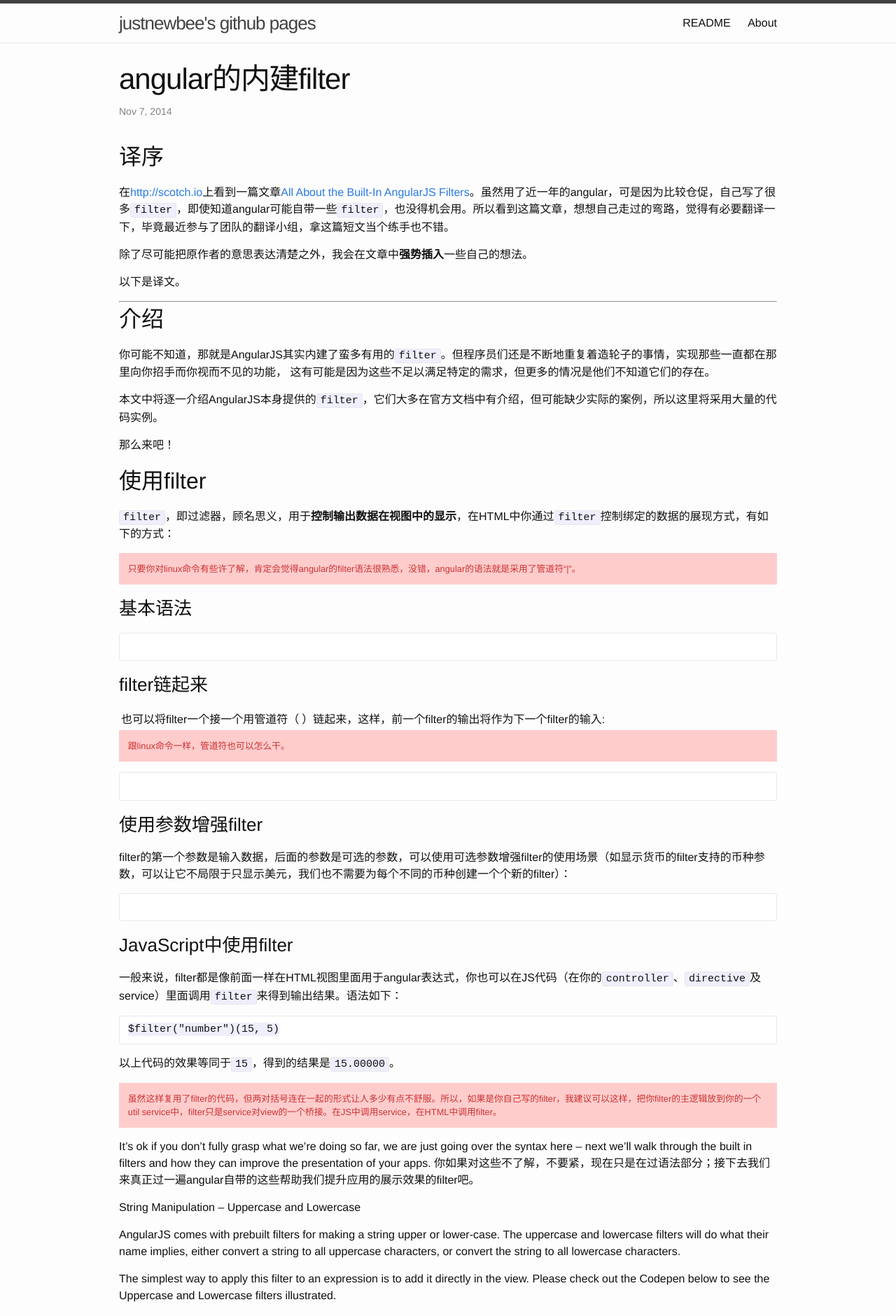
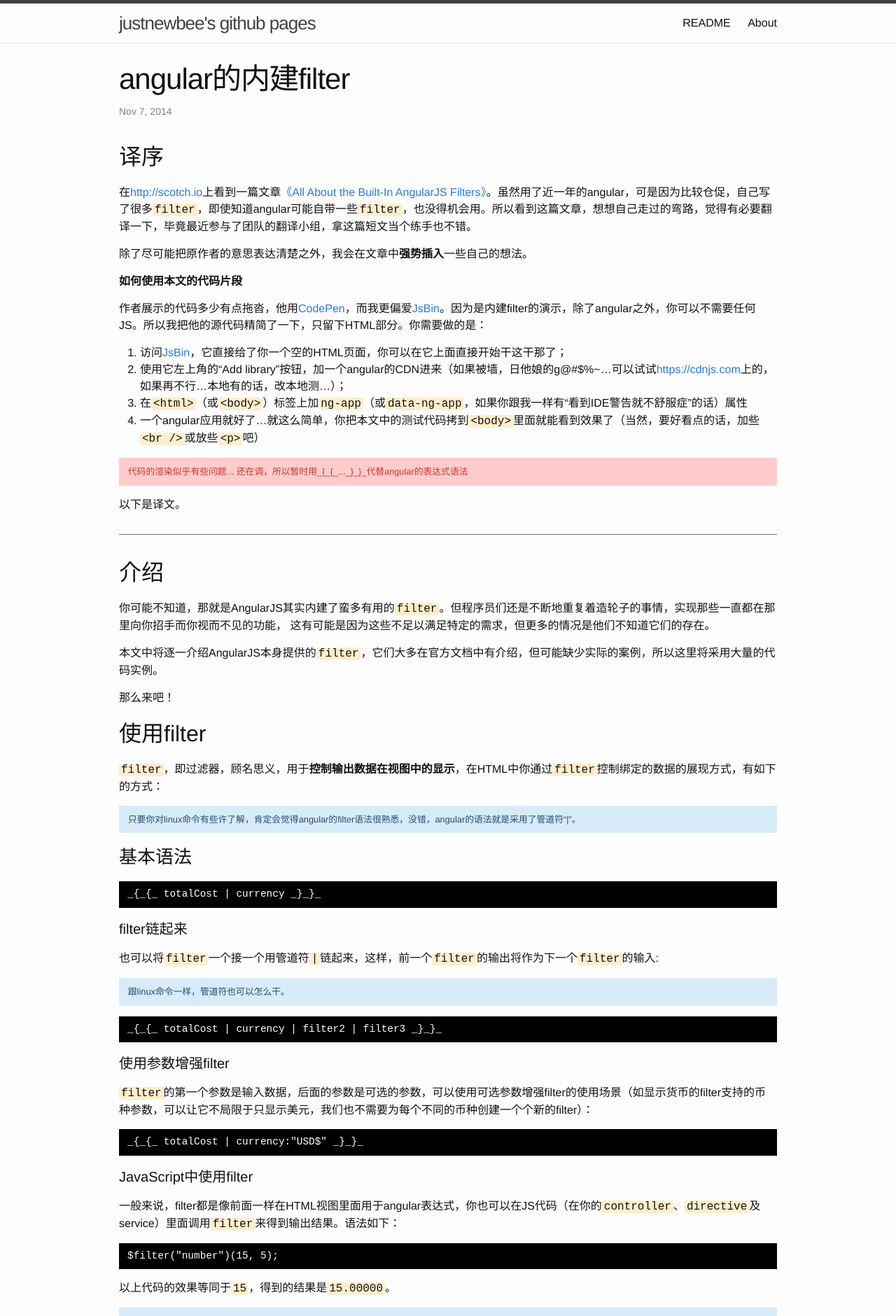
Before and after one commit to justnewbee/justnewbee.github.io, a Jekyll site: the page built from _posts/2014-11-07-angular-builtin-filters.md, in a window 1280 px wide. Shown: the top 1880 px of the page at 70% size. Built offline with Jekyll 4.4.1, drawn with Linux system fonts in a browser that asks for light colours; Markdown is read by kramdown in place of the engine named in the settings; comment, search, counter and statistics services are not loaded; some of the changed text lies outside the part shown.

Commit message:
update css so that the code will be much easy to see with black bg; translate angular builtin filters till datetime

````diff
--- a/_posts/2014-11-07-angular-builtin-filters.md
+++ b/_posts/2014-11-07-angular-builtin-filters.md
@@ -5,17 +5,32 @@ date:   2014-11-07 22:12:51
 categories: angular
 ---
 
-# 译序
+译序
+===
 
-在<http://scotch.io>上看到一篇文章[All About the Built-In AngularJS Filters](http://scotch.io/tutorials/javascript/all-about-the-built-in-angularjs-filters)。虽然用了近一年的angular，可是因为比较仓促，自己写了很多`filter`，即使知道angular可能自带一些`filter`，也没得机会用。所以看到这篇文章，想想自己走过的弯路，觉得有必要翻译一下，毕竟最近参与了团队的翻译小组，拿这篇短文当个练手也不错。
+在<http://scotch.io>上看到一篇文章[《All About the Built-In AngularJS Filters》](http://scotch.io/tutorials/javascript/all-about-the-built-in-angularjs-filters)。虽然用了近一年的angular，可是因为比较仓促，自己写了很多`filter`，即使知道angular可能自带一些`filter`，也没得机会用。所以看到这篇文章，想想自己走过的弯路，觉得有必要翻译一下，毕竟最近参与了团队的翻译小组，拿这篇短文当个练手也不错。
 
 除了尽可能把原作者的意思表达清楚之外，我会在文章中**强势插入**一些自己的想法。
+
+**如何使用本文的代码片段**
+
+作者展示的代码多少有点拖沓，他用[CodePen](http://codepen.io/)，而我更偏爱[JsBin](http://jsbin.com)。因为是内建filter的演示，除了angular之外，你可以不需要任何JS。所以我把他的源代码精简了一下，只留下HTML部分。你需要做的是：
+
+1. 访问[JsBin](http://jsbin.com)，它直接给了你一个空的HTML页面，你可以在它上面直接开始干这干那了；
+2. 使用它左上角的“Add library”按钮，加一个angular的CDN进来（如果被墙，日他娘的g@#$%~...可以试试<https://cdnjs.com>上的，如果再不行...本地有的话，改本地测...）；
+3. 在`<html>`（或`<body>`）标签上加`ng-app`（或`data-ng-app`，如果你跟我一样有“看到IDE警告就不舒服症”的话）属性
+4. 一个angular应用就好了...就这么简单，你把本文中的测试代码拷到`<body>`里面就能看到效果了（当然，要好看点的话，加些`<br />`或放些`<p>`吧）
+
+<p class="warning">
+代码的渲染似乎有些问题... 还在调，所以暂时用_{_{_..._}_}_代替angular的表达式语法
+</p>
 
 以下是译文。
 
 ---
 
-# 介绍
+介绍
+===
 
 你可能不知道，那就是AngularJS其实内建了蛮多有用的`filter`。但程序员们还是不断地重复着造轮子的事情，实现那些一直都在那里向你招手而你视而不见的功能，
 这有可能是因为这些不足以满足特定的需求，但更多的情况是他们不知道它们的存在。
@@ -28,68 +43,106 @@ categories: angular
 
 `filter`，即过滤器，顾名思义，用于**控制输出数据在视图中的显示**，在HTML中你通过`filter`控制绑定的数据的展现方式，有如下的方式：
 
-<p style="background-color: #FCC; color: #C33; padding: 1em; font-size: 0.8em;">
+<p class="note">
 只要你对linux命令有些许了解，肯定会觉得angular的filter语法很熟悉，没错，angular的语法就是采用了管道符“|”。
 </p>
 
 ## 基本语法
 
 ```
-{{ totalCost | currency }}
+_{_{_ totalCost | currency _}_}_
 ```
-## filter链起来
+### filter链起来
 
-也可以将filter一个接一个用管道符（|）链起来，这样，前一个filter的输出将作为下一个filter的输入:
+也可以将`filter`一个接一个用管道符`|`链起来，这样，前一个`filter`的输出将作为下一个`filter`的输入:
 
-<p style="background-color: #FCC; color: #C33; padding: 1em; font-size: 0.8em;">
+<p class="note">
 跟linux命令一样，管道符也可以怎么干。
 </p>
 
 ```
-{{ totalCost | currency | filter2 | filter3 }}
+_{_{_ totalCost | currency | filter2 | filter3 _}_}_
 ```
 
-## 使用参数增强filter
+### 使用参数增强filter
 
-filter的第一个参数是输入数据，后面的参数是可选的参数，可以使用可选参数增强filter的使用场景（如显示货币的filter支持的币种参数，可以让它不局限于只显示美元，我们也不需要为每个不同的币种创建一个个新的filter）：
+`filter`的第一个参数是输入数据，后面的参数是可选的参数，可以使用可选参数增强filter的使用场景（如显示货币的filter支持的币种参数，可以让它不局限于只显示美元，我们也不需要为每个不同的币种创建一个个新的filter）：
 
 ```
-{{ totalCost | currency:"USD$" }}
+_{_{_ totalCost | currency:"USD$" _}_}_
 ```
 
-## JavaScript中使用filter
+### JavaScript中使用filter
 
 一般来说，filter都是像前面一样在HTML视图里面用于angular表达式，你也可以在JS代码（在你的`controller`、`directive`及service）里面调用`filter`来得到输出结果。语法如下：
 
 ```
-$filter("number")(15, 5)
+$filter("number")(15, 5);
 ```
 
 以上代码的效果等同于`{{ 15 | number:5 }}`，得到的结果是`15.00000`。
 
-<p style="background-color: #FCC; color: #C33; padding: 1em; font-size: 0.8em;">
+<p class="note">
 虽然这样复用了filter的代码，但两对括号连在一起的形式让人多少有点不舒服。所以，如果是你自己写的filter，我建议可以这样，把你filter的主逻辑放到你的一个util service中，filter只是service对view的一个桥接。在JS中调用service，在HTML中调用filter。
 </p>
 
-It’s ok if you don’t fully grasp what we’re doing so far, we are just going over the syntax here – next we’ll walk through the built in filters and how they can improve the presentation of your apps.
-你如果对这些不了解，不要紧，现在只是在过语法部分；接下去我们来真正过一遍angular自带的这些帮助我们提升应用的展示效果的filter吧。
+# angular的内建filter介绍
 
-String Manipulation – Uppercase and Lowercase
+你如果对这些有点含糊，没什么头绪，不要紧，这里只是过一下`filter`的语法；接下去我们来真正过一遍angular自带的filter，以及如何使用它们提升应用的展示效果吧。
 
-AngularJS comes with prebuilt filters for making a string upper or lower-case. The uppercase and lowercase filters will do what their name implies, either convert a string to all uppercase characters, or convert the string to all lowercase characters.
+## 字符串大小写
 
-The simplest way to apply this filter to an expression is to add it directly in the view. Please check out the Codepen below to see the Uppercase and Lowercase filters illustrated.
+`uppercase`和`lowercase`做的事情，已经无需再解释了。
+
+```
+{{"LOWERCASE" | lowercase}} ➔ lowercase
+
+{{"uppercase" | uppercase}} ➔ UPPERCASE
+```
+
+<p class="note">
+之所以不把原文那么多内容译出来，是因为我对这两个filter持保留意见：1). 不是所有的语言（比如我们的汉字）都有大小写转换的需求 2). 这既然是显示的事情，
+那就让CSS来干吧，`text-transform: uppercase|lowercase`完全可以胜任这两个filter的工作，而且不会被angular重复执行。
+</p>
+
+## 数字与货币
+
+angular处理数字和货币的`number`和`currency`这两个filter还是非常有用的。
+
+`number`提供了小数点精确到第几位（四舍五入）的功能，可以处理小数点显示几位的需求。
 
 
-// JavaScript
-app.controller('limits', function($scope){
-  $scope.copy = "Lorem ipsum dolor sit amet, consectetur adipiscing elit, sed do eiusmod tempor incididunt ut labore et dolore magna aliqua."
-  $scope.yelling = "LOREM ISPUM DOLOR SIT AMET, CONSECTETUR ADIPISCING ELIT, SED DO EIUSMOD TEMPOR INCIDIUNT UT LABORE ET DOLORE MAGNA ALIQUA."
-})
+```
+不加任何参数，直接使用：
+_{_{_ 50 | number _}_}_ ➔ 50，等同于没用
 
-// HTML
-Uppercase:
-{{ copy | uppercase }}
+补齐小数点后4位：
+_{_{_ 50 | number:4 _}_}_ ➔ 50.0000
 
-Lowercase:
-{{ yelling | lowercase }}
+四舍五入到小数点后2位：
+_{_{_ 50.458 | number:2 _}_}_ ➔ 50.46
+```
+
+`currency`处理货币的显示，多少显示出angular的闪光点，它的作用是在数字前面加上美元符“$”，同时强制精确到小数点后两位，毕竟是钱，要算清楚。当然，你会说那没啥用，我们用RMB，要“￥”。这没问题，那只是angular默认的行为，记得之前我们说的`filter`可以通过参数扩展自己的功能么？`currency`接受货币符号的参数（实际上，那可以是任何内容）。angular 1.3+之后（1.3.0 beta不行），可以接受第二个参数，可以操控小数点。
+
+```
+不加任何参数，直接使用：
+_{_{_ 50 | currency _}_}_ ➔ $50.00
+
+我要RMB：
+_{_{_ 50.99 | currency:"￥" _}_}_ ➔ ￥50.99
+
+“搞怪”货币（不要在项目里这么干啊，不然i18n就不好处理了）：
+_{_{_ 50.999 | currency:"你要还我€：" _}_}_ ➔ 你要还我€：51.00
+
+操控小数点（要求angular 1.3+）：
+_{_{_ 59.99 | currency:'£':0 _}_}_ ➔ £60
+```
+
+## 日期和时间
+
+The Date and Time filters that come with Angular are amazing. The Date and Time filters will take any standard ISO 8601 date/time string and parse it into hundreds of different ways to meet your every need.
+
+Whether you need the full date written as Thursday, October 19, 2014, or just the year, day, month or any combination you can think of such as day first, then the actual day name, followed by the last two digits of the year and concluded by the month in shorthand notation (i.e Nov for November), AngularJS will do it for you.
+
+Parsing and manipulating date/time is often difficult and time consuming but the AngularJS filters make it a breeze. Like I said earlier, there are many different different filters you can apply here, and I could write multiple articles on all the different ways you can apply these filters, but in the interest of time I will direct you to the AngularJS docs that describe all the different parameters you can pass into the date filter and include a CodePen that shows off some of this functionality. Read more about the date filter here.
--- a/_sass/_base.scss
+++ b/_sass/_base.scss
@@ -15,7 +15,6 @@ body {
 	font-family: $base-font-family;
 	font-size: $base-font-size;
 	line-height: $base-line-height;
-	font-weight: 300;
 	color: $text-color;
 	background-color: $background-color;
 	-webkit-text-size-adjust: 100%;
@@ -107,26 +106,21 @@ blockquote {
 /**
  * Code formatting
  */
-pre,
 code {
-	font-size: 15px;
-	border: 1px solid $grey-color-light;
 	border-radius: 3px;
-	background-color: #eef;
-}
-
-code {
-	padding: 1px 5px;
+	background-color: #FEC;
+	padding: 0 3px;
 }
 
 pre {
 	padding: 8px 12px;
 	overflow-x: scroll;
+	font-size: 0.9em;
 
-	> code {
-		border: 0;
-		padding-right: 0;
-		padding-left: 0;
+	code {
+		border-radius: 0;
+		background-color: transparent;
+		padding: 0;
 	}
 }
 
--- a/_sass/_layout.scss
+++ b/_sass/_layout.scss
@@ -243,4 +243,11 @@
 			font-size: 14px;
 		}
 	}
+
+	hr {
+		border: none;
+		height: 1px;
+		background-color: #777;
+		margin: $spacing-unit 0;
+	}
 }
--- a/_sass/_syntax-highlighting.scss
+++ b/_sass/_syntax-highlighting.scss
@@ -2,7 +2,8 @@
  * Syntax highlighting styles
  */
 .highlight {
-	background: #fff;
+	background: #000;
+	color: #FFF;
 	@extend %vertical-rhythm;
 
 	.c {// Comment
--- a/css/main.scss
+++ b/css/main.scss
@@ -37,3 +37,19 @@ $on-laptop: 800px;
 
 // Import partials from `sass_dir` (defaults to `_sass`)
 @import "base", "layout", "syntax-highlighting";
+
+p {
+	&.note,
+	&.warning {
+		padding: 0.8em 1em;
+		font-size: 0.8em;
+	}
+	&.note {
+		background-color: #D8EBF8;
+		color: #264C72;
+	}
+	&.warning {
+		background-color: #FCC;
+		color: #C33;
+	}
+}
````
